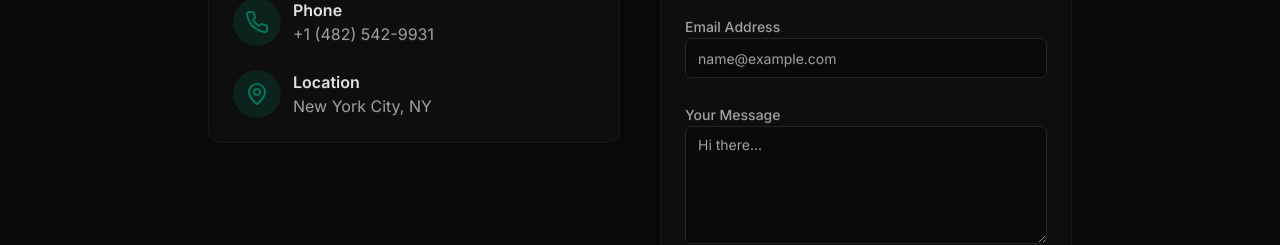
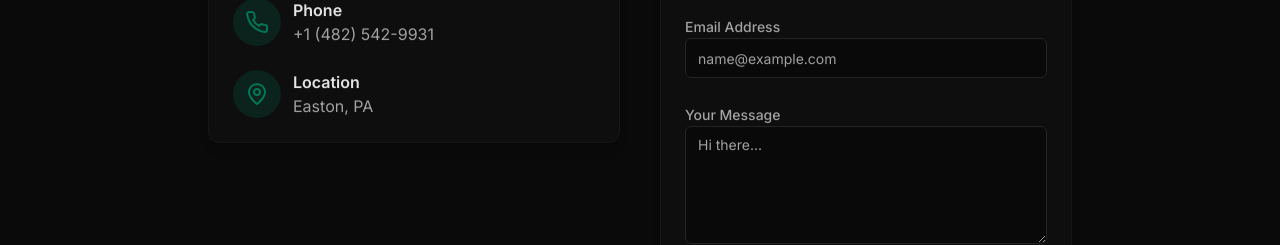
Before and after one commit to duna-akin/bytuna-website, a React (Vite) app: page /contact in a window 1280 px wide. Shown: the part 429-674 px from the top of the page. Built offline with nearby package versions, Linux system fonts and the light colour scheme.

Commit message:
update location information

```diff
--- a/src/pages/ContactPage.jsx
+++ b/src/pages/ContactPage.jsx
@@ -127,7 +127,7 @@
                     </div>
                     <div>
                       <p className="font-semibold">{t('locationLabel')}</p>
-                      <p className="text-muted-foreground">{language === 'en' ? 'New York City, NY' : 'New York City, ABD'}</p>
+                      <p className="text-muted-foreground">{language === 'en' ? 'Easton, PA' : 'Tri-State Bölgesi, ABD'}</p>
                     </div>
                   </div>
                 </CardContent>
```
